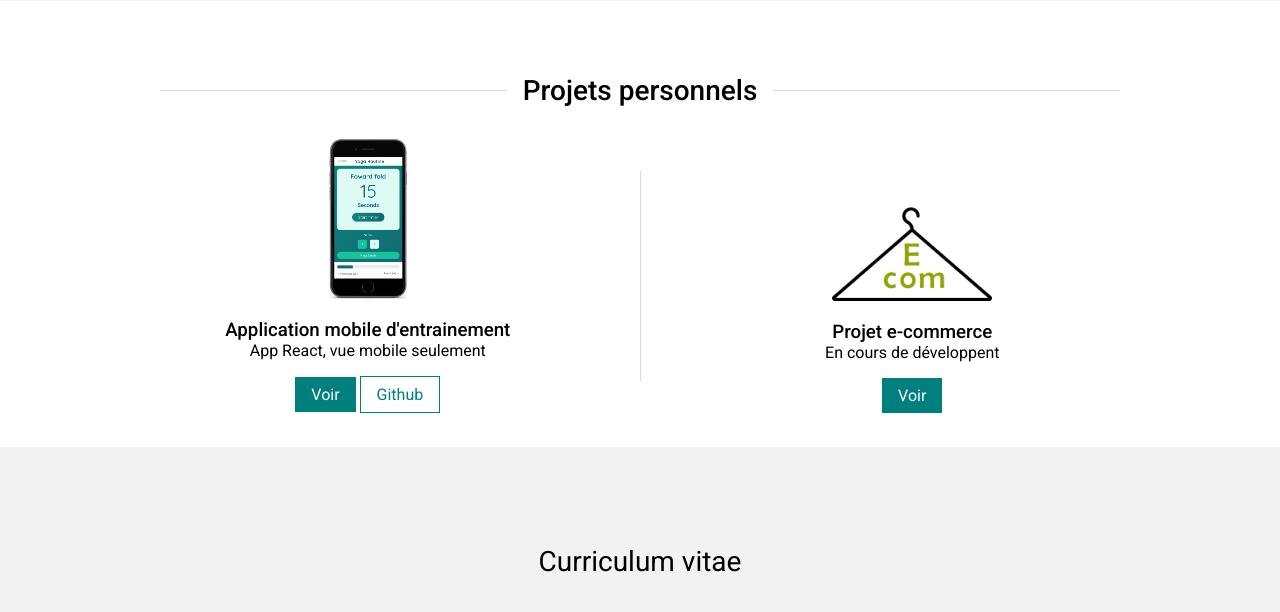
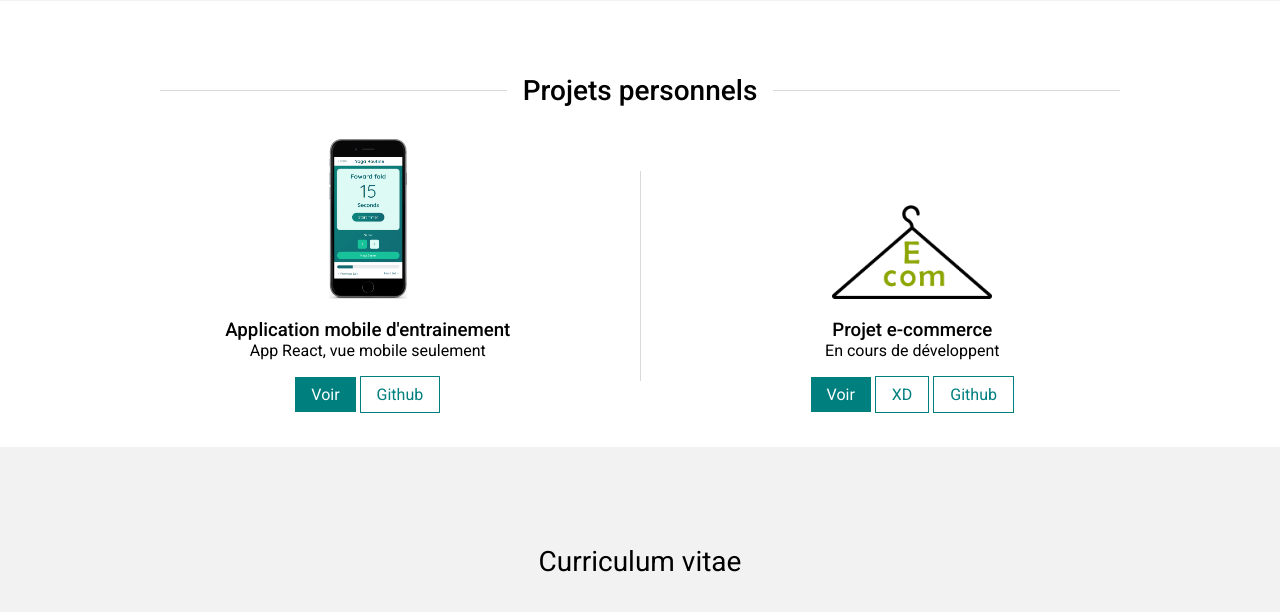
Before and after one commit to williamLafortuneCaissy/portfolio-legacy, a PHP site: page / in a window 1280 px wide. Shown: the part 799-1411 px from the top of the page. Run offline with PHP 8.4, Linux system fonts and the light colour scheme.

Commit message:
Added ecom public link

```diff
--- a/part/home/projects.php
+++ b/part/home/projects.php
@@ -14,7 +14,9 @@
                 <img class="project__img" src="img/home/logoecom.png" alt="Logo Ecom">
                 <h3 class="my-0 fw-500">Projet e-commerce</h3>
                 <div class="">En cours de développent</div>
-                <a class="btn-primary mt-3" target="_blank" href="https://xd.adobe.com/view/84f947c1-e6d9-43f5-b624-1621cccb19fe-d1aa/?hints=off">Voir</a>
+                <a class="btn-primary mt-3" target="_blank" href="http://ecommerce.williamlafortunecaissy.ca/">Voir</a>
+                <a class="btn-secondary mt-3" target="_blank" href="https://xd.adobe.com/view/84f947c1-e6d9-43f5-b624-1621cccb19fe-d1aa/?hints=off">XD</a>
+                <a class="btn-secondary mt-3" target="_blank" href="https://github.com/williamLafortuneCaissy/ecommerce">Github</a>
             </div>
         </div>
     </div>
```
